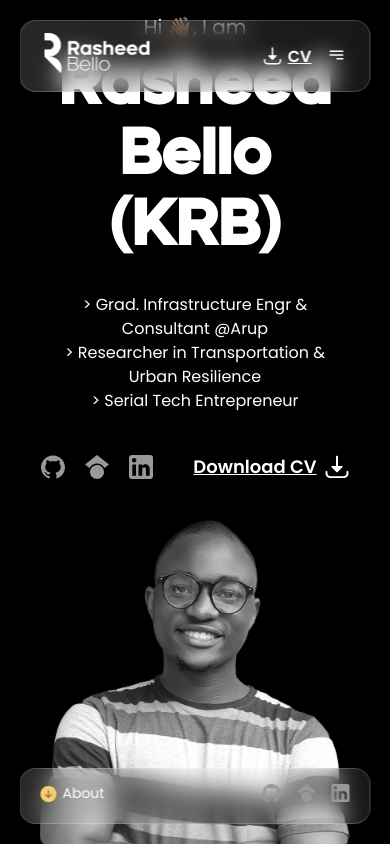
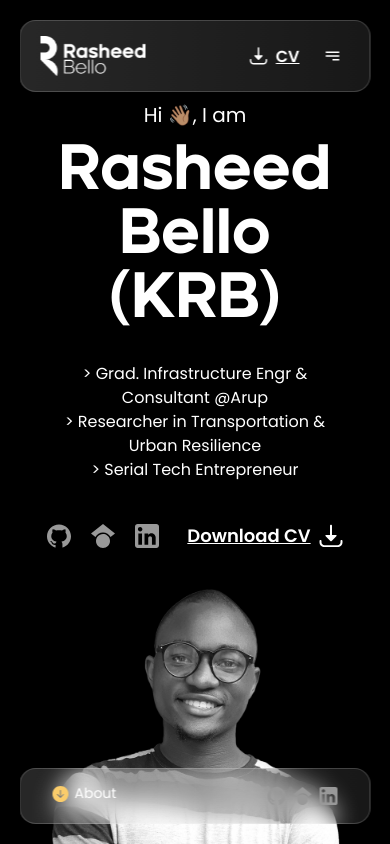
Before and after one commit to krbdfirst/Rasheed-Bello-Portfolio, a plain HTML site: page index.html in a window 390 px wide. Drawn offline with Linux system fonts and the light colour scheme.

Commit message:
Mobile Optimization

```diff
--- a/index.css
+++ b/index.css
@@ -6,24 +6,34 @@
 @font-face {
   font-family: 'Jeko';
   src: url('fonts/jeko-Black.ttf') format('truetype');
+  font-weight: 700;
+  font-style: normal;
 }
 
 :root {
   --yellow: #EEBC5A;
   --gray: #aaa;
-  --max-width: 1200px;
   --nav-height: 72px;
   --bottom-height: 56px;
+  --max-width: 1440px;
 }
 
+a, a:visited { color: inherit; /* Inherit from parent (so it follows your theme color) */ text-decoration: none; } a:hover, a:focus { color: #EEBC5A; /* Your highlight color */ text-decoration: underline; /* optional */ } a:active { color: #d4a24c; /* slightly darker for click feedback */ }
+
 /* RESET */
-* { margin: 0; padding: 0; box-sizing: border-box; }
-
+* { box-sizing: border-box; margin: 0; padding: 0; }
+html, body { height: 100%;}
 body {
   font-family: 'Poppins', sans-serif;
   background: #000;
   color: #fff;
-  overflow-x: hidden;
+  -webkit-font-smoothing: antialiased;
+  -moz-osx-font-smoothing: grayscale;/
+}
+
+html, body {
+  overflow: hidden;         /* disables scrollbars completely */
+  height: 100%;             /* make sure layout is constrained */
 }
 
 /* =============================
@@ -35,8 +45,8 @@ body {
   left: 50%;
   transform: translateX(-50%);
   width: 90%;
+  height: var(--nav-height);
   max-width: var(--max-width);
-  height: 72px;
   background: linear-gradient(90.59deg, rgba(235,235,235,0.17) 0%, rgba(255,255,255,0.095) 100%);
   border-radius: 16px;
   border: 1px solid rgba(255,255,255,0.18);
@@ -45,25 +55,26 @@ body {
   display: flex;
   justify-content: space-between;
   align-items: center;
-  padding: 0 24px;
+  padding: 0 32px;
   z-index: 1000;
+  gap: 12px;
 }
 
-.logo img { height: 40px; }
+.logo img { height: 40px; display: block; }
 
-.nav-links { list-style: none; display: flex; gap: 24px; }
-
+.nav-links { list-style: none; display: flex; gap: 24px; align-items: center; }
 .nav-links li a {
   text-decoration: none;
   color: #999;
   position: relative;
-  transition: color 0.3s;
+  transition: color 0.2s ease;
 }
 .nav-links li a:hover { color: #fff; }
+
 .nav-links li a.active::after {
   content: '';
   position: absolute;
-  bottom: -6px;
+  bottom: -8px;
   left: 50%;
   transform: translateX(-50%);
   width: 6px;
@@ -73,22 +84,23 @@ body {
 }
 
 .download {
-  font-weight: bold;
+  font-weight: 700;
   color: #fff !important;
   text-decoration: underline;
-  display: flex;
+  display: inline-flex;
   align-items: center;
-  gap: 6px;
+  gap: 8px;
 }
-.download img { width: 16px; }
+.download img { width: 16px; height: auto; }
 
 /* =============================
    MOBILE NAV
 ============================= */
 .mobile-nav { display: none; align-items: center; gap: 16px; }
-.mobile-nav img { width: 18px; }
+.mobile-nav img { width: 18px; height: auto; }
 .hamburger, .close-btn {
   background: none; border: none; cursor: pointer;
+  padding: 8px;
 }
 
 .mobile-menu {
@@ -113,121 +125,97 @@ body {
   position: absolute;
   top: 20px; right: 20px;
 }
-.mobile-menu .close-btn img { width: 20px; }
+.mobile-menu .close-btn img { width: 20px; height: auto; }
 
 /* =============================
-   CONTAINER & SECTIONS
+   MAIN CONTAINER & SCROLL SNAP
 ============================= */
+/* Default: layout for viewports below 1440px */
 .container {
+  max-width: var(--max-width);
+  margin: 0 auto;
+  padding: 0 40px;
+  height: 100vh;
+  overflow-y: auto;  /* allow scrolling */
+  scrollbar-width: none; /* Firefox */
+  -ms-overflow-style: none; /* IE/Edge */
+  scroll-behavior: smooth;
   scroll-snap-type: y mandatory;
-  height: 100vh;
-  overflow-y: scroll;
-  scroll-behavior: smooth;
 }
 
+.container::-webkit-scrollbar {
+  display: none; /* Chrome, Safari */
+}
+
+/* For very wide screens >= 1440px remove the extra 40px padding (content already centered) */
+@media (min-width: 1440px) {
+  .container { padding: 0; }
+}
+
+/* Mobile: smaller padding */
+@media (max-width: 480px) {
+  .container { padding: 0 20px; } /* mobile padding */
+}
+
+/* =============================
+   SECTIONS
+   Desktop: snap-scroll blocks, one section fills viewport.
+   Tablet/Mobile: disable snap, normal flow, 75px spacing.
+============================= */
 .section {
   scroll-snap-align: start;
-  min-height: 100vh;
-  padding: 100px 20px 80px;
+  scroll-snap-stop: always;
+  min-height: 100vh;          /* each section fills viewport on snap-enabled breakpoints */
   display: flex;
   justify-content: center;
   align-items: center;
+  padding: calc(var(--nav-height) + 100px) 0 calc(var(--bottom-height) + 150px);
+  width: 100%;
+  box-sizing: border-box;
 }
 
-.section-heading {
-  font-family: 'Jeko', sans-serif;
-  font-size: clamp(32px, 6vw, 60px);
-  line-height: 1.2;
-  margin-bottom: 60px;
-  text-align: left;
-  max-width: 70%;
-}
+/* Non-snap behavior for smaller devices (tablet & mobile)
+   — disable snap, let content flow normally and add 75px gap.
+*/
+@media (max-width: 767px) {
+  .container {
+    height: auto;
+    overflow-y: visible;
+    scroll-snap-type: none; /* disable snap on tablet/mobile */
+  }
+  .section {
+    min-height: auto;
+    padding: 100px 0;
+    margin-bottom: 75px; /* requested spacing between sections */
+  }
+  .navbar{
+padding: 0 20px;
 
-/* =============================
-   BOTTOM BAR
-============================= */
-.bottom-bar {
-  position: fixed;
-  bottom: 20px;
-  left: 50%;
-  transform: translateX(-50%);
-  width: 90%;
-  max-width: var(--max-width);
-  height: 56px;
-  background: linear-gradient(90.59deg, rgba(235,235,235,0.17) 0%, rgba(255,255,255,0.095) 100%);
-  border-radius: 16px;
-  border: 1px solid rgba(255,255,255,0.18);
-  backdrop-filter: blur(12px);
-  -webkit-backdrop-filter: blur(12px);
-  display: flex;
-  justify-content: space-between;
-  align-items: center;
-  padding: 0 20px;
-  z-index: 1000;
-}
-
-.next-section a {
-  display: flex;
-  align-items: center;
-  gap: 6px;
-  font-size: 14px;
-  color: #fff;
-  text-decoration: none;
-}
-.arrow { width: 16px; filter: brightness(0) saturate(100%) invert(76%) sepia(38%) saturate(508%) hue-rotate(1deg) brightness(101%) contrast(96%); }
-
-.social-icons a { margin-left: 12px; }
-.social-icons img {
-  width: 18px;
-  filter: brightness(0) invert(0.6);
-  transition: filter 0.3s;
-}
-.social-icons a:hover img { filter: brightness(0) invert(1); }
-
-/* =============================
-   RESPONSIVE NAV
-============================= */
-.desktop-only { display: flex; }
-.mobile-only { display: none; }
-
-@media (max-width: 1024px) {
-  .desktop-only { display: none; }
-  .mobile-only { display: flex; }
-  .container { padding: 0 40px; }
-}
-@media (max-width: 767px) {
-  .container { padding: 0 20px; }
+  }
 }
 
 /* =============================
    HERO
 ============================= */
-.hero {
-  background: transparent;
-  height: calc(100vh - 160px);
-  display: flex;
-  align-items: center;
-  justify-content: center;
-}
-
+.hero { background: transparent; }
 .hero-content {
   display: grid;
   grid-template-columns: 1fr 1fr;
   gap: 40px;
   align-items: center;
-  max-width: 1120px;
+  padding: 0 20px;
   width: 100%;
+  max-width: var(--max-width);
 }
 
 .hero-text .intro {
   font-size: 20px;
-  font-family: 'Poppins', sans-serif;
   margin-bottom: 10px;
 }
 .hero-text .name {
   font-family: 'Jeko', sans-serif;
   font-size: clamp(48px, 8vw, 100px);
-  line-height: 1.1;
+  line-height: 1;
   font-weight: 900;
   margin-bottom: 30px;
 }
@@ -242,75 +230,74 @@ body {
   display: flex;
   align-items: center;
   gap: 20px;
+  flex-wrap: wrap;
 }
 .hero-links a {
-  display: flex;
+  display: inline-flex;
   align-items: center;
   text-decoration: none;
   color: #fff;
   font-weight: 600;
   font-size: 18px;
 }
-.hero-links img { width: 24px; height: 24px; }
+.hero-links img { width: 24px; height: 24px; display: block; }
 
 .hero-links .download {
   text-decoration: underline;
   font-weight: 700;
   gap: 8px;
-  margin-left: 20px;
+  margin-left: 8px;
 }
 
 .hero-image img {
   width: 100%;
-  height: auto;
+  max-height: 75vh;
   border-radius: 8px;
-  object-fit: cover;
+  object-fit: contain;
+  display: block;
 }
 
-@media (max-width: 1024px) {
+@media (max-width: 767px) {
   .hero-content {
     grid-template-columns: 1fr;
     text-align: center;
   }
   .hero-text .name { font-size: 64px; }
   .hero-text .roles { font-size: 16px; }
-  .hero-links { justify-content: center; flex-wrap: wrap; }
+  .hero-links { justify-content: center; }
 }
 
 /* =============================
    ABOUT
 ============================= */
-.about {
-  display: flex;
-  justify-content: center;
-  background: transparent;
-}
+.about { background: transparent; }
 .about-content {
   display: grid;
   grid-template-columns: 1fr 1fr;
   gap: 60px;
   width: 100%;
   max-width: var(--max-width);
-  margin: 0 auto;
+  align-items: start;
 }
 
 /* Sticky Images */
 .about-images {
   position: sticky;
-  top: 150px;
+  top: calc(var(--nav-height) + 40px);
   height: 500px;
   width: 100%;
+  align-self: start;
 }
 .about-images .img-wrapper {
   position: absolute;
-  width: 60%;
-  aspect-ratio: 2/3;
+  width: 50%;
+  aspect-ratio: 2 / 3;
   overflow: hidden;
   border-radius: 12px;
   box-shadow: 0 8px 20px rgba(0,0,0,0.4);
 }
 .about-images .portrait { top: 25%; right: 0; z-index: 2; }
-.about-images .workshop { bottom: 0; left: 0; z-index: 1; }
+.about-images .workshop { bottom: 0; left: 20%; z-index: 1; }
 .about-images img {
   width: 100%;
   height: 100%;
@@ -318,7 +305,7 @@ body {
   display: block;
 }
 
-/* Text */
+/* Text column */
 .about-text h2 {
   padding-top: 60px;
   font-family: 'Jeko', sans-serif;
@@ -345,15 +332,11 @@ body {
   left: 0;
 }
 
-@media (max-width: 1024px) {
+@media (max-width: 767px) {
   .about-content { grid-template-columns: 1fr; gap: 40px; }
-  .about-images { position: relative; height: 400px; }
-  .about-text h2 { font-size: 40px; }
-  .about-text p, .about-text ul { font-size: 18px; }
-}
-@media (max-width: 767px) {
-  .about-images { height: 300px; }
-  .about-text h2 { font-size: 32px; }
+  .about-images { position: relative; height: 400px; top: 0; }
+  .about-images .img-wrapper { position: relative; width: 48%; margin: 50px 6px; }
+  .about-text h2 { font-size: 40px; padding-top: 10px; }
   .about-text p, .about-text ul { font-size: 16px; }
 }
 
@@ -363,9 +346,8 @@ body {
 .edu-train {
   background: #000;
   color: #fff;
-  padding: 120px 20px;
 }
-.edu-train .content { max-width: var(--max-width); margin: 0 auto; }
+.edu-train .content { max-width: var(--max-width); margin: 0 auto; width:100%; }
 .edu-train .section-heading { text-align: left; }
 
 .edu-train-grid {
@@ -383,7 +365,6 @@ body {
   color: var(--yellow);
 }
 
-/* Education formatting */
 .edu-item { margin-bottom: 40px; }
 .edu-item h4 { font-size: 28px; font-weight: 700; margin-bottom: 12px; }
 .edu-item .institution {
@@ -392,6 +373,7 @@ body {
   display: flex;
   justify-content: space-between;
   margin-bottom: 8px;
+  gap: 12px;
   flex-wrap: wrap;
 }
 .edu-item .institution a { color: #fff; text-decoration: none; }
@@ -438,6 +420,8 @@ body {
 
 @media (max-width: 1024px) {
   .edu-train .section-heading { max-width: 100%; }
+}
+@media (max-width: 767px) {
   .edu-train-grid { grid-template-columns: 1fr; gap: 40px; }
   .edu-train-grid > .education { border-right: none; padding-right: 0; }
   .edu-train-grid > .trainings {
@@ -450,12 +434,8 @@ body {
 /* =============================
    PROJECTS & PUBLICATIONS
 ============================= */
-.projects {
-  background: #000;
-  color: #fff;
-  padding: 120px 20px;
-}
-.projects .content { max-width: var(--max-width); margin: 0 auto; }
+.projects { background: #000; color: #fff;}
+.projects .content { max-width: var(--max-width); margin: 0 auto; width:100%; }
 
 .projects-grid {
   display: grid;
@@ -500,8 +480,7 @@ body {
 }
 .projects-grid > .project-list { padding-left: 30px; }
 
-@media (max-width: 1024px) {
-  .projects .section-heading { max-width: 100%; }
+@media (max-width: 767px) {
   .projects-grid { grid-template-columns: 1fr; gap: 40px; }
   .projects-grid > .publications { border-right: none; padding-right: 0; }
   .projects-grid > .project-list {
@@ -517,9 +496,8 @@ body {
 .experience {
   background: #111;
   color: #fff;
-  padding: 120px 20px;
 }
-.experience .content { max-width: var(--max-width); margin: 0 auto; }
+.experience .content { max-width: var(--max-width); margin: 0 auto; width:100%; }
 
 .experience-grid {
   display: grid;
@@ -543,11 +521,7 @@ body {
   left: 0;
   font-size: 22px;
 }
-.experience-list p {
-  margin: 0 0 8px;
-  font-size: 18px;
-  line-height: 1.6;
-}
+.experience-list p { margin: 0 0 8px; font-size: 18px; line-height: 1.6; }
 .experience-list strong { font-weight: 700; }
 .experience-list .date {
   font-style: italic;
@@ -562,22 +536,27 @@ body {
   margin-top: 4px;
 }
 
-/* Image fixed */
+/* Image sticky column */
 .experience-image {
   position: sticky;
-  top: 200px;
+  top: calc(var(--nav-height) + 40px);
   align-self: start;
 }
 .experience-image img {
-  width: 100%;
+  width: 80%;
   border-radius: 16px;
   object-fit: cover;
   box-shadow: 0 6px 16px rgba(0,0,0,0.4);
+  display: block;
 }
 
 @media (max-width: 1024px) {
   .experience-grid { grid-template-columns: 1fr; gap: 40px; }
-  .experience-image { position: relative; order: -1; }
+  .experience-image { position: relative; order: -1; top: 0; width: 100%; }
+  .experience-image img { width: 100%; }
+}
+@media (max-width: 767px) {
+  .experience-image { top: 0; }
 }
 
 /* =============================
@@ -589,54 +568,115 @@ body {
   display: flex;
   align-items: center;
   justify-content: center;
-  min-height: 100vh;
-  padding: 80px 20px;
   text-align: center;
 }
 .contact .content {
   max-width: 60%;
   margin: 0 auto;
+  width:100%;
 }
-.contact .section-heading {
-  text-align: center;
-  margin-bottom: 20px;
-}
-.contact p {
-  font-size: 20px;
-  line-height: 1.6;
-  margin-bottom: 20px;
-}
+.contact .section-heading { text-align: center; margin-bottom: 20px; }
+.contact p { font-size: 20px; line-height: 1.6; margin-bottom: 20px; }
 .contact .contact-info {
   font-size: 20px;
   font-weight: 500;
   color: var(--yellow);
 }
 
-h1 {
-  font-size: 100px;
-  line-height: 1.1;
-}
-h2 {
-  font-size: 60px;
-  line-height: 1.2;
+@media (max-width: 767px) {
+  .contact .content { max-width: 100%; padding: 0 6px; }
+  .contact p { font-size: 16px; }
 }
 
-/* Tablet (≤1024px) */
-@media (max-width: 1024px) {
-  h1 {
-    font-size: 72px;
-  }
-  h2 {
-    font-size: 40px;
-  }
+/* =============================
+   BOTTOM BAR
+============================= */
+/* =============================
+   BOTTOM BAR
+============================= */
+.bottom-bar {
+  position: fixed;
+  bottom: 20px;
+  left: 50%;
+  transform: translateX(-50%);
+  width: 90%;
+  height: var(--bottom-height);
+  max-width: var(--max-width);
+  background: linear-gradient(90.59deg, rgba(235,235,235,0.17) 0%, rgba(255,255,255,0.095) 100%);
+  border-radius: 16px;
+  border: 1px solid rgba(255,255,255,0.18);
+  backdrop-filter: blur(12px);
+  -webkit-backdrop-filter: blur(12px);
+  display: flex;
+  justify-content: space-between;
+  align-items: center;
+  padding: 0 32px;
+  z-index: 1000;
 }
 
-/* Mobile (≤767px) */
+.next-section a {
+  display: flex;
+  align-items: center;
+  gap: 6px;
+  font-size: 14px;
+  color: #fff;
+}
+
+.arrow {
+  width: 16px;
+  display: block;
+  filter: brightness(0) saturate(100%) invert(76%) sepia(38%) saturate(508%) hue-rotate(1deg) brightness(101%) contrast(96%);
+}
+
+/* --- FIXED SOCIAL ICONS --- */
+.social-icons {
+  display: flex;
+  flex-direction: row;   /* horizontal stack */
+  gap: 8px;              /* spacing */
+  align-items: center;
+}
+
+.social-icons a {
+  display: inline-flex;   /* makes icons align nicely */
+}
+
+.social-icons img {
+  width: 18px;
+  filter: brightness(0) invert(0.6);
+  transition: filter 0.3s;
+  display: block;
+}
+
+.social-icons a:hover img {
+  filter: brightness(0) invert(1);
+}
+
+/* =============================
+   RESPONSIVE NAV DISPLAY
+============================= */
+.desktop-only { display: flex; }
+.mobile-only { display: none; }
+
+@media (max-width: 1024px) {
+  .desktop-only { display: none; }
+  .mobile-only { display: flex; }
+}
+
+/* =============================
+   TYPOGRAPHY (SIZES)
+============================= */
+h1 { font-size: 100px; line-height: 1; }
+h2 { font-size: 60px; line-height: 1; }
+
+@media (max-width: 1024px) {
+  h1 { font-size: 72px; }
+  h2 { font-size: 40px; }
+}
 @media (max-width: 767px) {
-  h1 {
-    font-size: 72px;
-  }
-  h2 {
-    font-size: 40px;
-  }
+  h1 { font-size: 72px; }
+  h2 { font-size: 40px; }
 }
+
+/* Small helper utilities */
+img { max-width: 100%; height: auto; display: block; }
+ul { padding-left: 0; list-style: none; }
```
